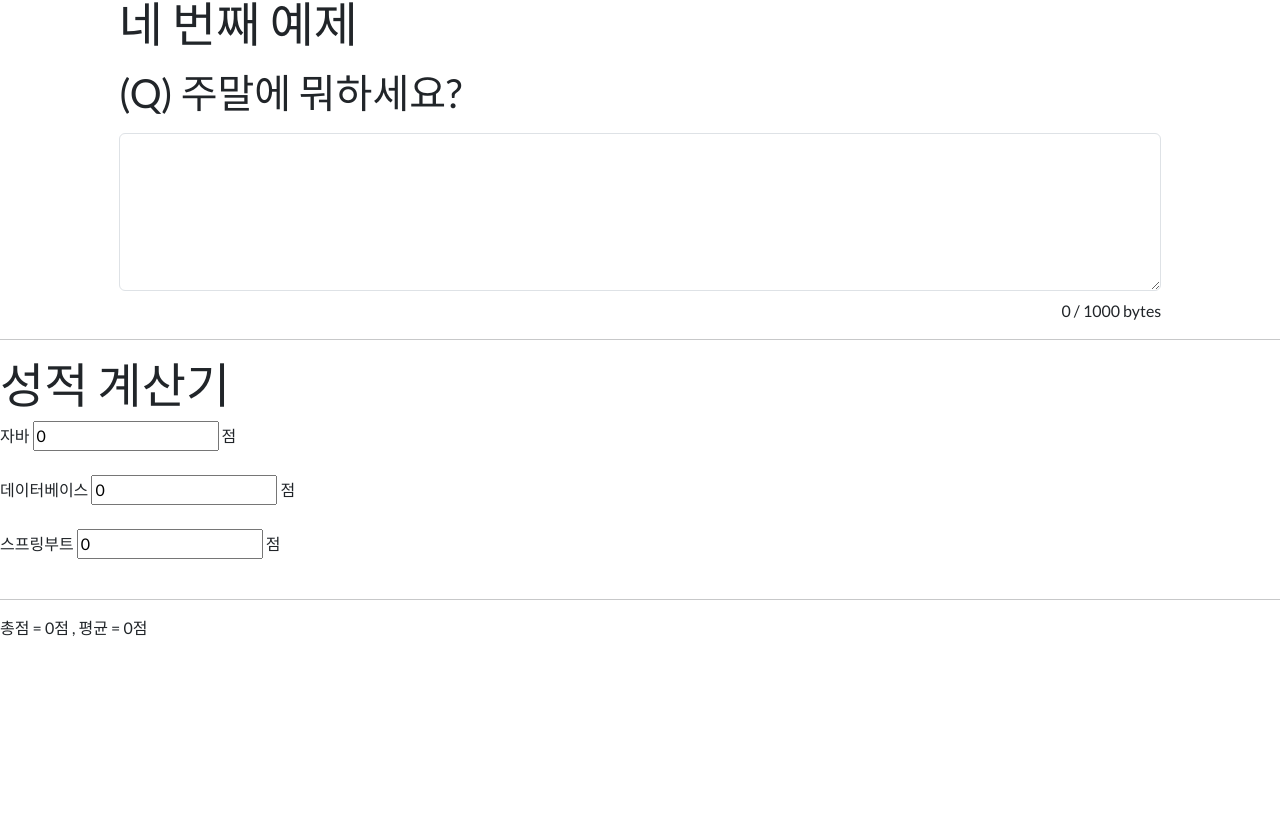
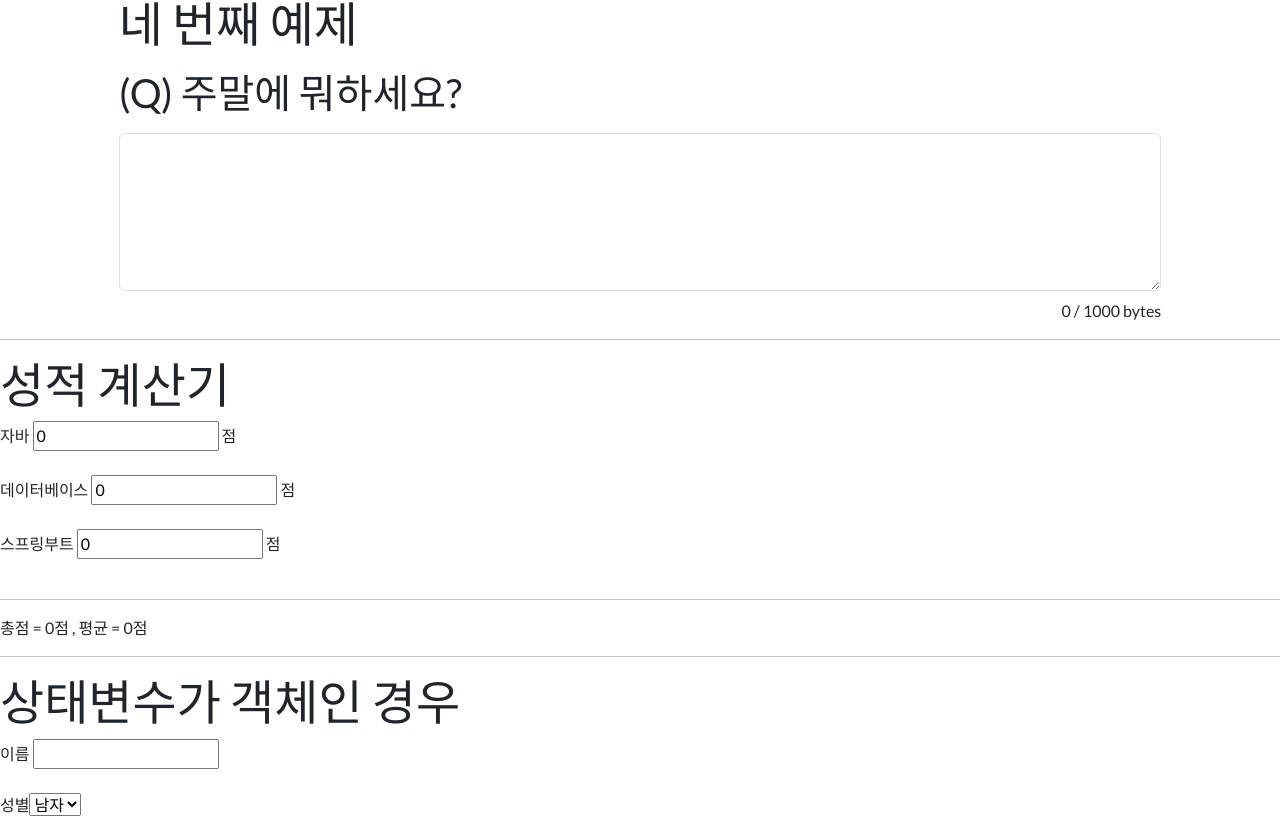
Before and after one commit to wijaemin/kh12-react, a React (Create React App) app in the folder demo03/: page / in a window 1280 px wide. Shown: the part 851-1668 px from the top of the page. Before the commit the page ends 1491 px from the top, so only its background shows below. Built offline with nearby package versions, Linux system fonts and the light colour scheme.

Commit message:
상태를 객체로 관리하는 예제

```diff
--- a/demo03/src/App.js
+++ b/demo03/src/App.js
@@ -4,6 +4,7 @@ import Exam02 from './components/Exam02';
 import Exam03 from './components/Exam03';
 import Exam04 from './components/Exam04';
 import Exam05 from './components/Exam05';
+import Exam06 from './components/Exam06';
 
 function App() {
   return(
@@ -19,6 +20,8 @@ function App() {
     <Exam04/>
     <hr/>
     <Exam05/>
+    <hr/>
+    <Exam06/>
     </>
 
   );
--- /dev/null
+++ b/demo03/src/components/Exam06.js
@@ -0,0 +1,42 @@
+import { useState } from "react";
+
+const Exam06 = ()=>{
+    //각각의 상태를 분리하여 관리할 때
+    //const [alias, setAlias] = useState("");
+    //const [gender, setGender] = useState("남자");
+
+    //상태를 하나의 객체로 관리할 때
+    const [info, setInfo] = useState({
+        alias : "",
+        gender : "남자"
+    });
+
+    //function changeInfo(e){}
+    const changeInfo = e=>{
+        //console.log(e.target);//이벤트 발생 태그 확인
+        //console.log(e.target.name, e.target.value);//이름,값 확인
+
+        //info에서 이벤트가 발생한 태그명에 해당하는 필드만 입력값으로 바꾸고 나머진 그대로 둬라!
+        //- ...info는 info의 나머지 항목을 의미(rest 연산)
+        //- 객체에 [] 표시를 쓰면 필드명을 변수로 지정할 수 있다
+        setInfo({
+            ...info,//나머지 항목값을 유지?
+            [e.target.name] : e.target.value
+        });
+    };
+
+    return (
+        <>
+            <h1>상태변수가 객체인 경우</h1>
+
+            이름 <input type="text" name="alias" value={info.alias} onChange={changeInfo}/> <br/><br/>
+            성별
+            <select name="gender" value={info.gender} onChange={changeInfo}>
+                <option>남자</option>
+                <option>여자</option>
+            </select>
+        </>
+    );
+};
+
+export default Exam06;
```
